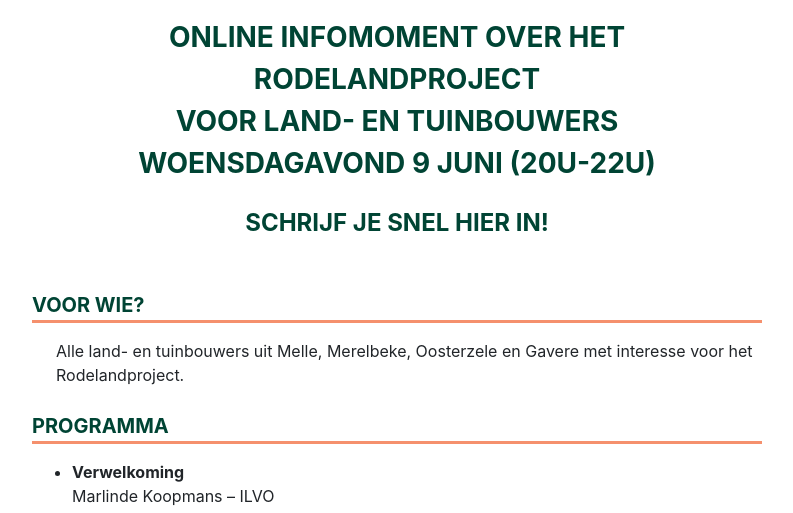
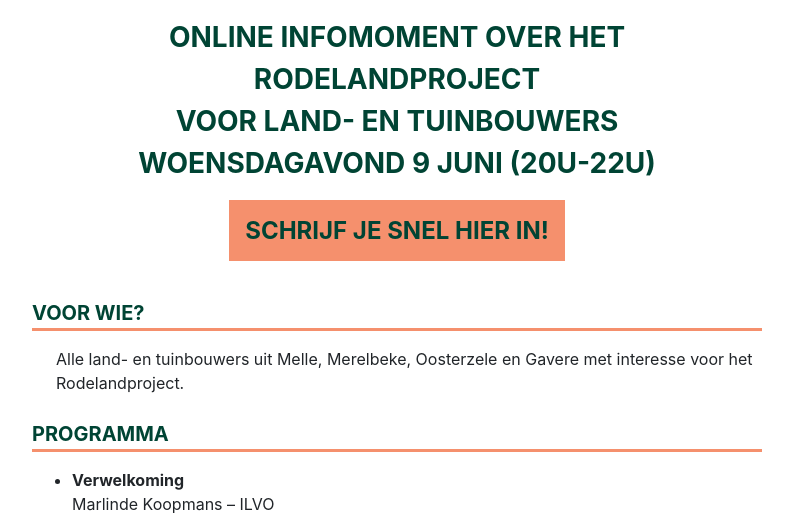
Before and after one commit to bartvle/rodeland, a Django app: page /infomoment in a window 1280 px wide. Shown: the part 206-719 px from the top of the page, without its empty margins (243-1036 px from the left). Run offline with Django 3.2, Linux system fonts and the light colour scheme; some libraries are stand-ins or nearby versions.

Commit message:
Improve layour for infomoment

```diff
--- a/rodeland/rodeland/static/style.css
+++ b/rodeland/rodeland/static/style.css
@@ -24,6 +24,14 @@ h3 {
 h4 {
     font-family: Manrope;
     color: #004434;
+}
+
+.color1 {
+    color: #004434;
+}
+
+.bg-color3 {
+    background-color: #F5906D;
 }
 
 #wrap {
@@ -115,7 +123,6 @@ a.color1 {
 }
 
 #infomoment #sub {
-    color: #004434;
     font-weight: bold;
     font-size: 1.75rem;
 }
@@ -137,4 +144,6 @@ a.color1 {
 #startbanner{
     background-color: #F5906D;
     color: #004434;
+    font-size: 1.5rem;
+    font-weight: bold;
 }
--- a/rodeland/rodeland/templates/infomoment.html
+++ b/rodeland/rodeland/templates/infomoment.html
@@ -6,7 +6,7 @@
         <div class="col-2"></div>
         <div class="col-8">
             <div id="title" class="text-center mb-3">ONLINE INFOMOMENT OVER HET RODELANDPROJECT<br />VOOR LAND- EN TUINBOUWERS<br />WOENSDAGAVOND 9 JUNI (20U-22U)</div>
-            <div id="sub" class="text-center mb-5"><a href="https://forms.gle/gkTpBLPkGFu58YA26" target="_blank">SCHRIJF JE SNEL HIER IN!</a></div>
+            <div id="sub" class="text-center mt-4 mb-5"><a class="color1 bg-color3 p-3" href="https://forms.gle/gkTpBLPkGFu58YA26" target="_blank">SCHRIJF JE SNEL HIER IN!</a></div>
             <div>
                 <div class="section_title mb-3">VOOR WIE?</div>
                 <p class="mb-4 pl-4">Alle land- en tuinbouwers uit Melle, Merelbeke, Oosterzele en Gavere met interesse voor het Rodelandproject.</p>
--- a/rodeland/rodeland/templates/start.html
+++ b/rodeland/rodeland/templates/start.html
@@ -4,7 +4,8 @@
 <div id="start" class="mt-4">
     <div class="container">
         <div id="startbanner" class="text-center p-3 mb-4">
-            Online infomoment Rodeland voor land- en tuinbouwers op woensdag 9 juni! <a class="underline color1" href="/infomoment">Klik hier voor meer info en inschrijving.</a>
+            <p>Online infomoment Rodeland voor land- en tuinbouwers op woensdag 9 juni!</p>
+            <p class="mb-0"><a class="underline color1" href="/infomoment">Klik hier voor meer info en inschrijving.</a></p>
         </div>
         <div class="row pb-5">
             <div class="col-12">
```
